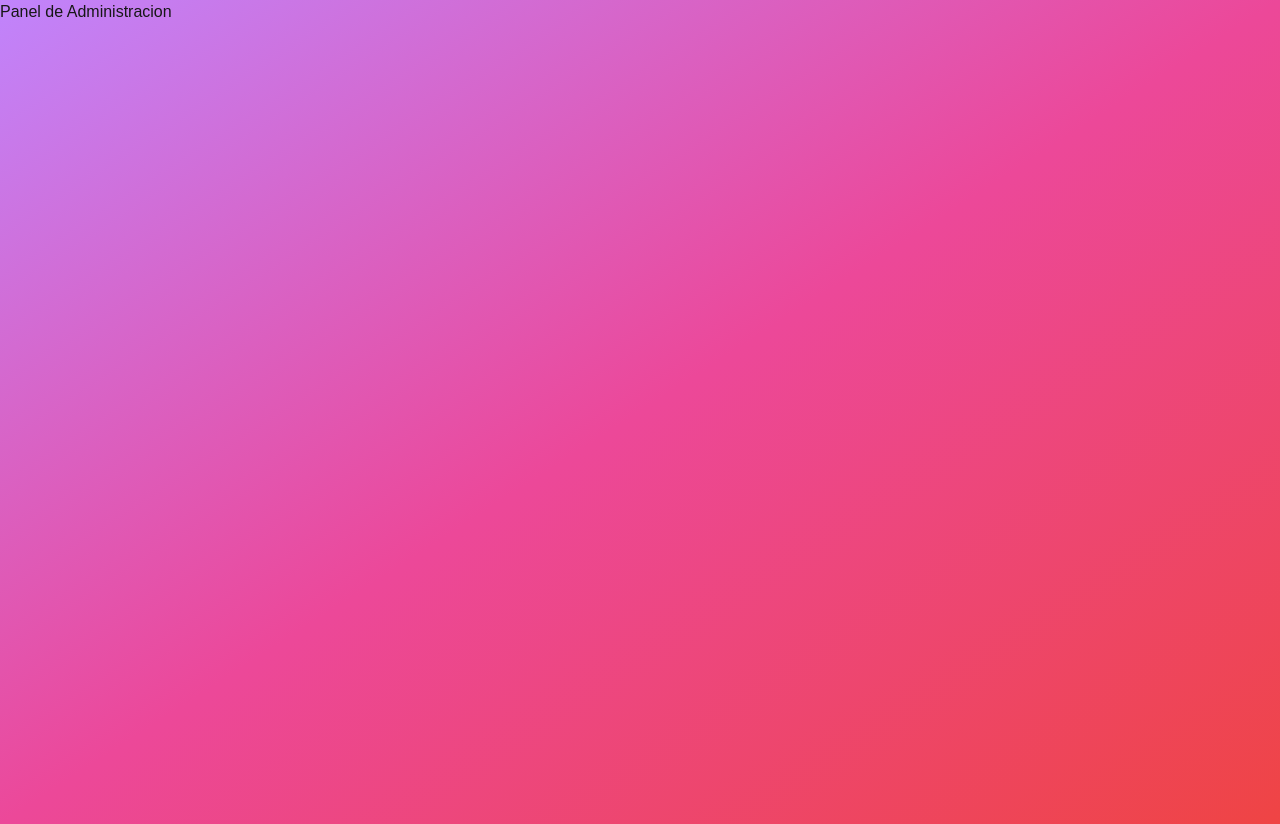
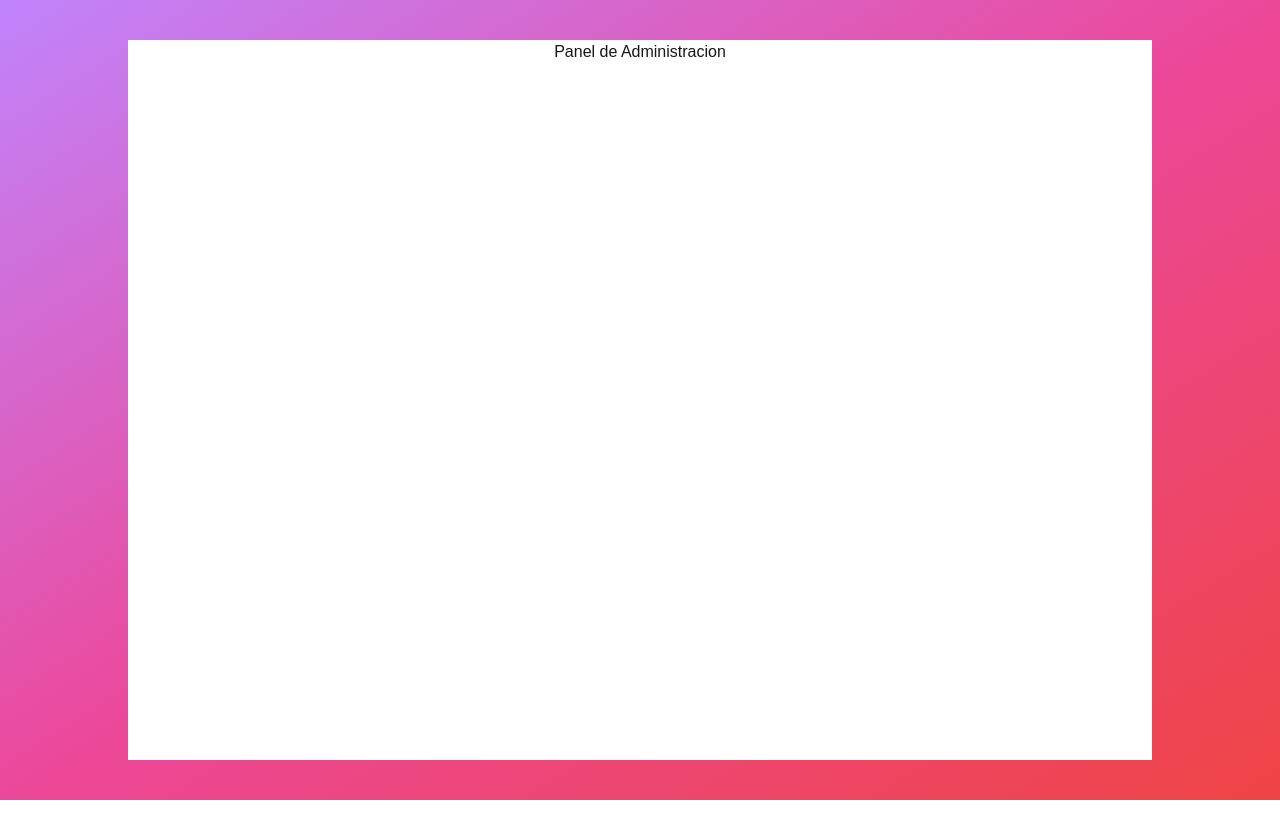
Before and after one commit to JuanCalderon2005/services, a Next.js app: page / in a window 1280 px wide. After the commit the page ends 800 px from the top, so only its background shows below. Built offline with nearby package versions, Linux system fonts and the light colour scheme.

Commit message:
Refactor layout and styling components

```diff
--- a/src/app/components/layouts/layout.tsx
+++ b/src/app/components/layouts/layout.tsx
@@ -11,14 +11,20 @@ interface LayoutProps {
 const Layout = styled.div`
 display: flex;
 flex-direction: column;
+align-items: center;
+background-color: white;
+width: 80%;
+height: 90vh;
 `;
 
 
 export default function layoutComponent({ children }: LayoutProps) {
     return (
         <>
-            <Title />
-            <Layout>{children}</Layout>
+            <Layout>
+                <Title />
+                {children}
+            </Layout>
         </>
     )
 }
--- a/src/app/globals.css
+++ b/src/app/globals.css
@@ -15,10 +15,17 @@
 }
 
 body {
+  margin: 0;
+  padding: 0;
+  box-sizing: border-box;
   color: var(--foreground);
   background: var(--background);
   font-family: Arial, Helvetica, sans-serif;
   background: linear-gradient(to bottom right, rgb(192, 132, 252), rgb(236, 72, 153), rgb(239, 68, 68));
+  display: flex;
+  justify-content: center;
+  align-items: center;
+  height: 100vh;
 }
 
 @layer utilities {
--- a/src/app/page.tsx
+++ b/src/app/page.tsx
@@ -1,6 +1,5 @@
 export default function Home() {
   return (
-    <div className="grid grid-rows-[20px_1fr_20px] items-center justify-items-center min-h-screen p-8 pb-20 gap-16 sm:p-20 font-[family-name:var(--font-geist-sans)]">
-    </div>
+    <main></main>
   );
 }
```
